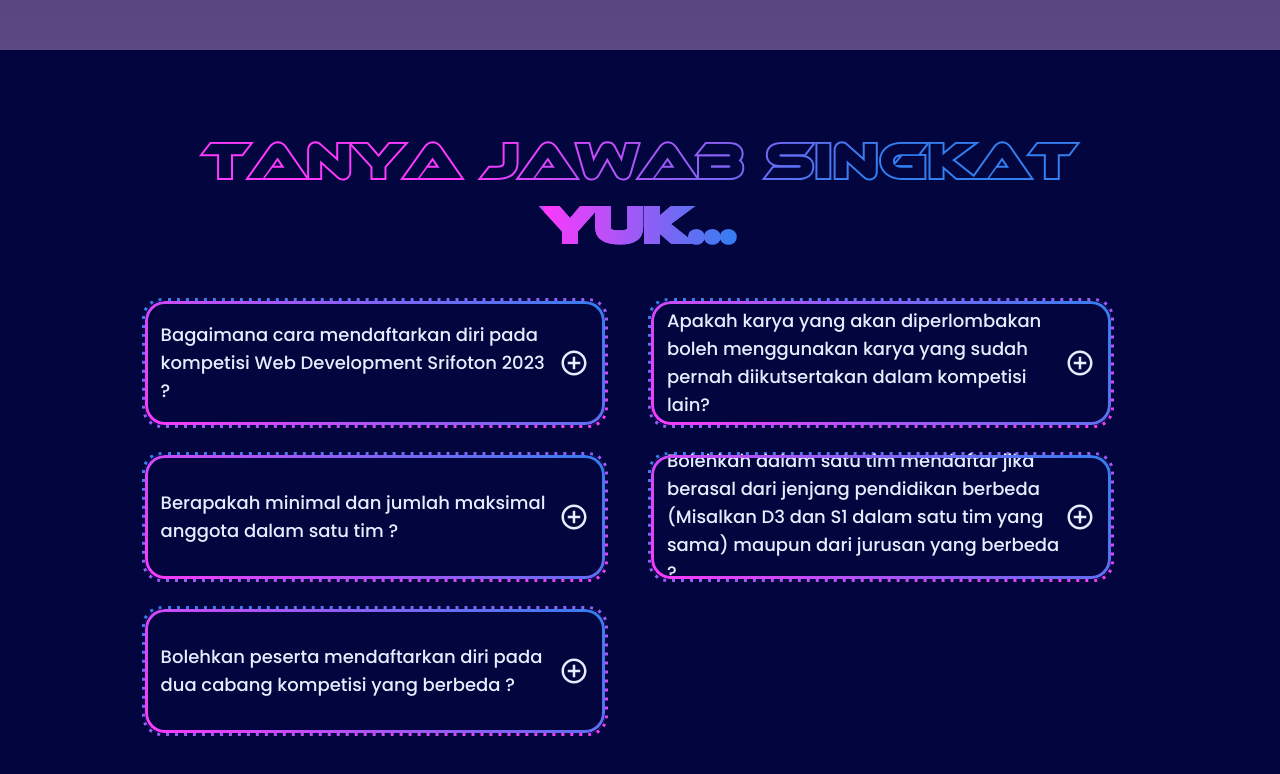
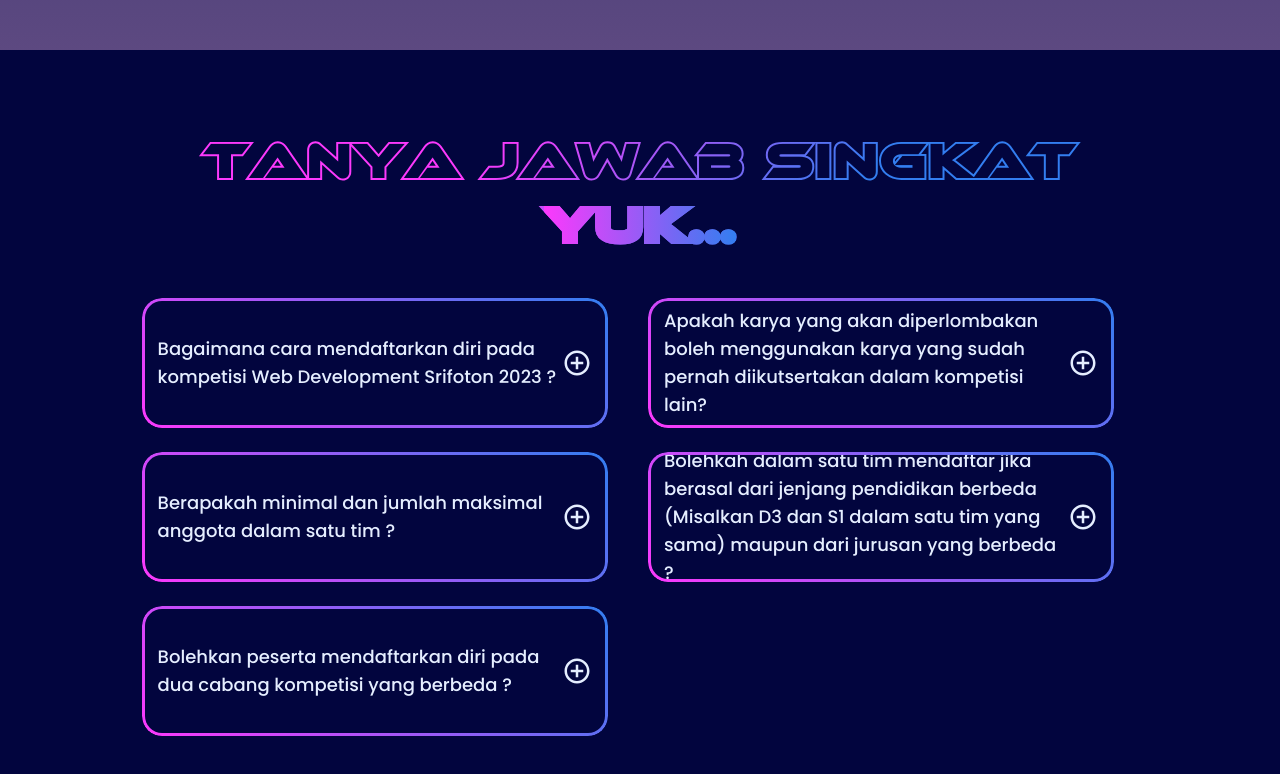
Before and after one commit to zildjianvitoo/srifoton2023fe-deployed, a Next.js app: page /kompetisi/web-development in a window 1280 px wide. Shown: the part 3745-4519 px from the top of the page. Built offline with nearby package versions, Linux system fonts and the light colour scheme.

Commit message:
change dashed to solid border for dark mode

```diff
--- a/styles/globals.css
+++ b/styles/globals.css
@@ -630,16 +630,21 @@
     -o-border-radius: 20px;
   }
 
-  .gradient-border-qna-dark {
+  .gradient-border-qna-dark::before {
+    content: "";
+    position: absolute;
+    inset: 0;
     border-radius: 20px;
-    border: 3.5px dashed #02053e;
-    background: linear-gradient(#02053e 0 0) padding-box,
-      linear-gradient(
-          to bottom right,
-          var(--blue-srifoton),
-          var(--pink-srifoton)
-        )
-        border-box;
+    padding: 3px;
+    background: linear-gradient(
+      45deg,
+      var(--pink-srifoton),
+      var(--blue-srifoton)
+    );
+    -webkit-mask: linear-gradient(#02053e 0 0) content-box,
+      linear-gradient(#02053e 0 0);
+    -webkit-mask-composite: xor;
+    mask-composite: exclude;
     -webkit-border-radius: 20px;
     -moz-border-radius: 20px;
     -ms-border-radius: 20px;
```
